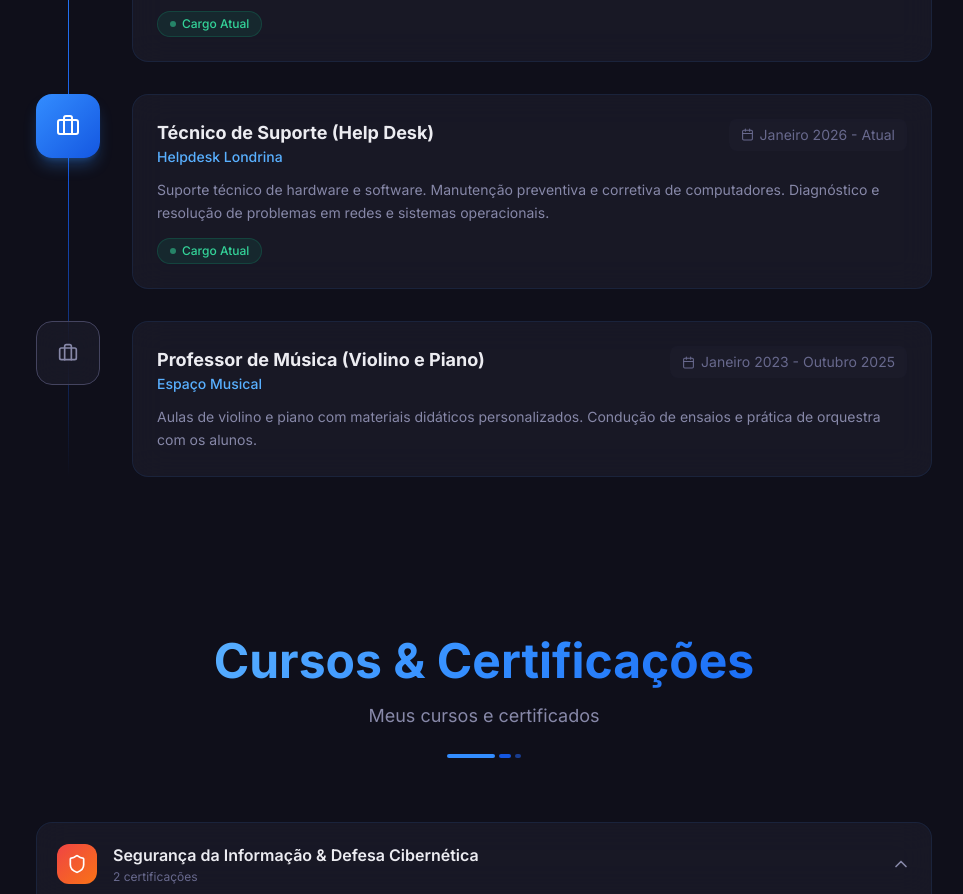
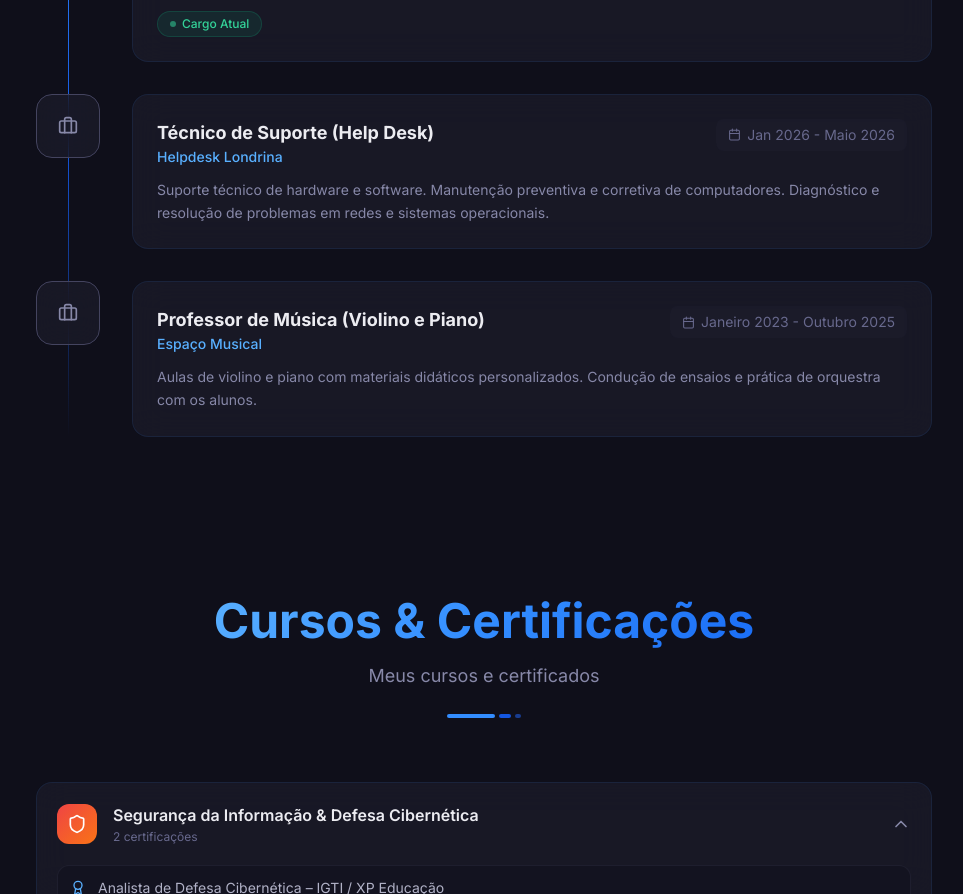
Before and after one commit to Nicolas125-tech/Portifolio-em-React-e-Talwind, a React (Vite) app: page / in a window 1280 px wide. Shown: the part 3720-4614 px from the top of the page, without its empty margins (156-1119 px from the left). Built offline with nearby package versions, Linux system fonts and the light colour scheme.

Commit message:
fix: atualiza data de saida da experiencia de Help Desk
Corrige o status 'Atual' e adiciona 'Maio 2026' na experiencia de Helpdesk Londrina.

```diff
--- a/src/data/personalData.js
+++ b/src/data/personalData.js
@@ -49,8 +49,8 @@ export const experience = [
     id: 2,
     role: "Técnico de Suporte (Help Desk)",
     company: "Helpdesk Londrina",
-    period: "Janeiro 2026 - Atual",
-    isCurrent: true,
+    period: "Jan 2026 - Maio 2026",
+    isCurrent: false,
     description: "Suporte técnico de hardware e software. Manutenção preventiva e corretiva de computadores. Diagnóstico e resolução de problemas em redes e sistemas operacionais."
   },
   {
```
